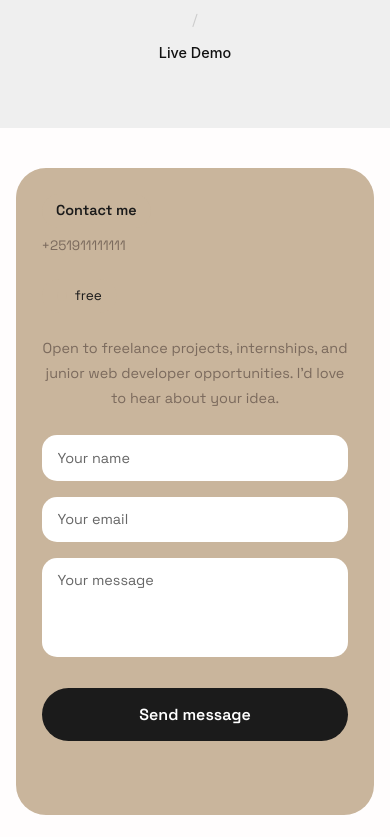
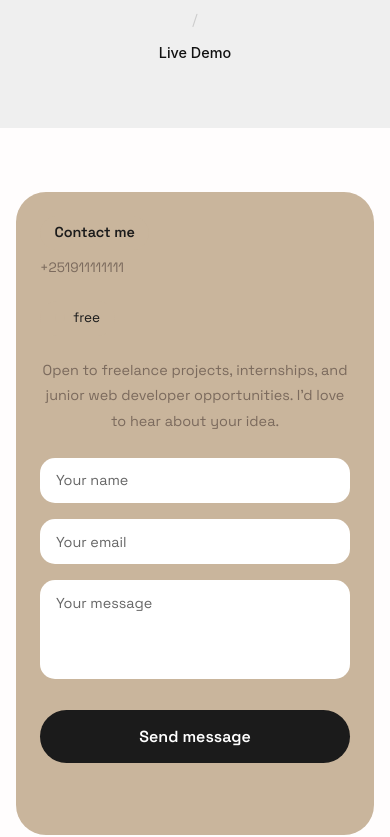
Before and after one commit to BenBeckman76/ben-beckman, a website: page index.html in a window 390 px wide. Shown: the part 8951-9788 px from the top of the page. Drawn offline with Linux system fonts and the light colour scheme.

Commit message:
Modify widths for form and contact elements
Adjusted widths for form inputs and contact containers for better responsiveness.

```diff
--- a/portfolio.css
+++ b/portfolio.css
@@ -1176,7 +1176,7 @@
 
 .form-input,
 .form-textarea {
-    width: 100%;
+    width: 90%;
     border: 1px solid rgba(255, 255, 255, 0.12);
     border-radius: 18px;
     padding: 1rem 1.2rem;
@@ -1554,7 +1554,9 @@
 }
 
 .contact-container {
-    max-width: 500px;
+    width: 100%;
+    max-width: 1100px;
+    margin: 0 auto;
     display: flex;
     flex-direction: column;
     gap: 2rem;
@@ -2578,3 +2580,43 @@
         width: min(75vw, 260px);
     }
 }
+/* CONTACT */
+
+.contact-container {
+    width: 100%;
+    max-width: 1100px;
+    margin: 0 auto;
+}
+
+.contact-card {
+    width: 100%;
+    max-width: 850px;
+    margin: 0 auto;
+}
+
+.form-input,
+.form-textarea {
+    width: 100%;
+}
+
+@media (max-width: 680px) {
+    .contact {
+        padding: 4rem 1rem;
+    }
+
+    .contact-container {
+        width: 100%;
+        max-width: 100%;
+    }
+
+    .contact-card {
+        width: 100%;
+        max-width: 100%;
+        padding: 1.5rem;
+    }
+
+    .form-input,
+    .form-textarea {
+        width: 100%;
+    }
+}
```
